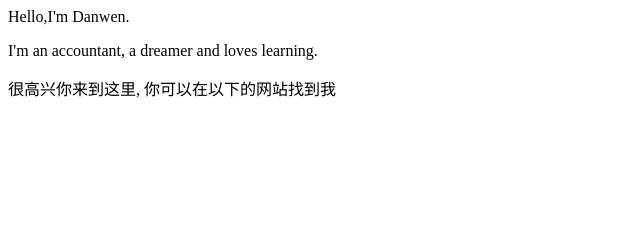
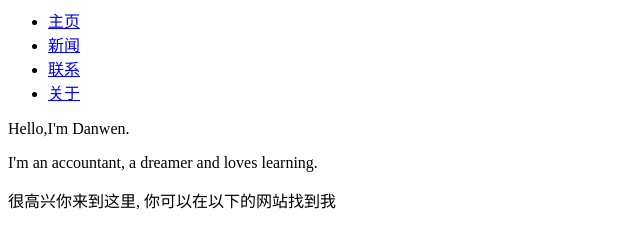
Before and after one commit to danwenzhou/danwenzhou.github.io, a plain HTML site: page index.html in a window 1280 px wide. Shown: the whole page, without its empty margins (0-640 px from the left). Drawn offline with Linux system fonts and the light colour scheme.

Commit message:
index.html

```diff
--- a/index.html
+++ b/index.html
@@ -1,3 +1,9 @@
+<ul>
+  <li><a href="#home">主页</a></li>
+  <li><a href="#news">新闻</a></li>
+  <li><a href="#contact">联系</a></li>
+  <li><a href="#about">关于</a></li>
+</ul>
 <p>Hello,I'm Danwen. </p>
 <p>I'm an accountant, a dreamer and loves learning.</p>
 <p>很高兴你来到这里, 你可以在以下的网站找到我</p>
```
